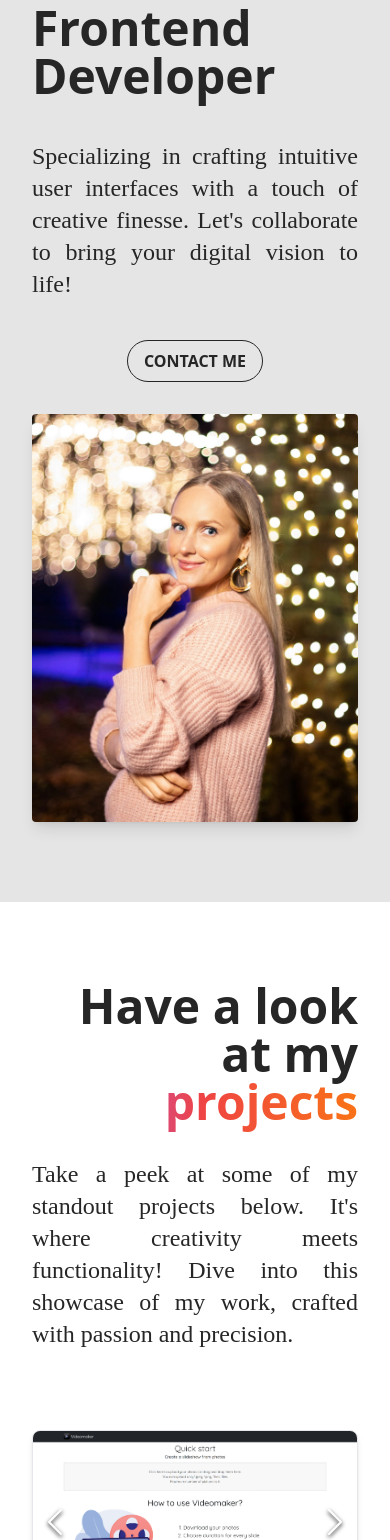
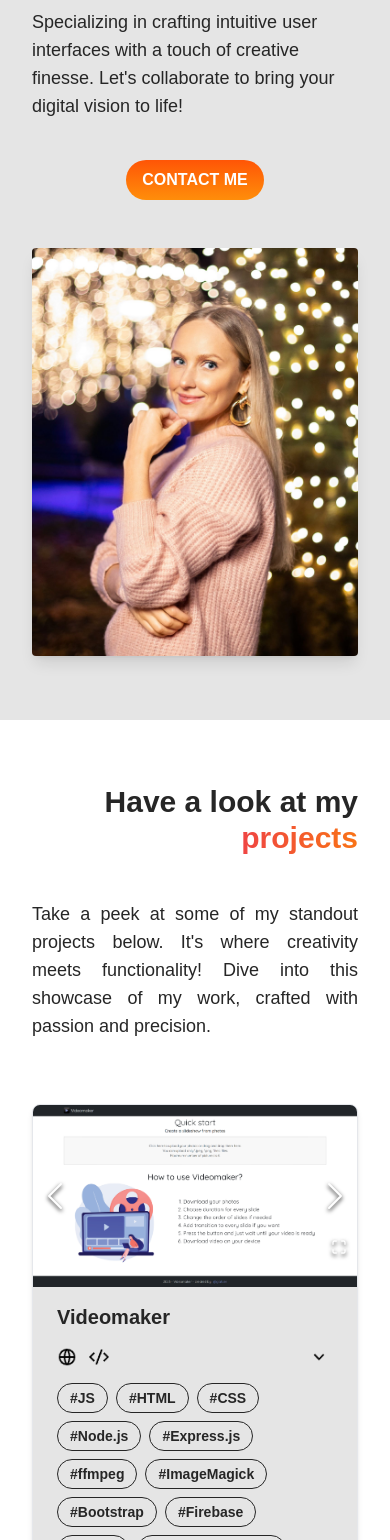
Before and after one commit to glafver/portfolio, a React (Vite) app: page / in a window 390 px wide. Shown: the part 308-1848 px from the top of the page. Built offline with nearby package versions, Linux system fonts and the light colour scheme.

Commit message:
style changes

```diff
--- a/src/components/ContactModal.tsx
+++ b/src/components/ContactModal.tsx
@@ -15,7 +15,7 @@ const ContactModal: React.FC = () => {
                         <h2 className="block text-4xl font-bold sm:inline h-20 my-2 text-transparent bg-clip-text bg-gradient-to-r from-purple-500 via-red-500 to-orange-500">
                             My Contacts
                         </h2>
-                        <div className='mb-5 font-forum text-xl'>You can easily reach me by email or phone</div>
+                        <div className='mb-5 text-xl'>You can easily reach me by email or phone</div>
                         <div className='flex items-center mb-3'><img className='h-5 mr-3' src={icon_phone} alt="" />+46760558355</div>
                         <div className='flex items-center'><img className='h-5 mr-3' src={icon_mail} alt="" />glafver22@gmail.com</div>
                         <button
--- a/src/components/ContactSection.tsx
+++ b/src/components/ContactSection.tsx
@@ -11,18 +11,17 @@ const Contact: React.FC = () => {
                 className="gv-color-changing-bg absolute inset-0 -top-36 h-96 w-4/5 max-w-7xl mx-auto flex flex-col"
                 style={{
                     borderBottomLeftRadius: '12rem',
-                    borderBottomRightRadius: '12rem',
-                    // height: 'calc(100% + 1rem)'
+                    borderBottomRightRadius: '12rem'
                 }}
             >
                 <div className='p-12 pt-6 lg:pt-20 text-center m-auto'>
-                    <h1 className="text-3xl lg:text-6xl font-semibold mb-6 lg:mb-12 text-white">
+                    <h1 className="text-3xl lg:text-5xl font-semibold mb-6 lg:mb-12 text-white">
                         Interested in working with me?
                     </h1>
                     <div className='flex flex-col-reverse lg:flex-row items-center justify-center'>
                         <button
                             onClick={() => { handleOpen(); }}
-                            className="w-max uppercase bg-neutral-800 text-white font-bold py-2 px-4 mr-3 rounded-full hover:text-neutral-800 hover:bg-white">
+                            className="w-max uppercase bg-neutral-800 text-white font-bold py-2 px-4 lg:mr-3 rounded-full hover:text-neutral-800 hover:bg-white">
                             Get in touch
                         </button>
                         <button
--- a/src/components/Hero.tsx
+++ b/src/components/Hero.tsx
@@ -7,23 +7,23 @@ const Hero: React.FC = () => {
 
     return (
         <>
-            <div className="bg-neutral-200 p-8 pb-20 lg:p-12 lg:py-20">
+            <div className="bg-neutral-200 p-8 pb-16 lg:p-12 lg:py-28">
                 <div className="max-w-7xl mx-auto flex flex-col lg:flex-row items-center justify-between">
                     <div className="lg:w-1/2 lg:pr-10">
-                        <h1 className="text-5xl lg:text-6xl font-bold text-neutral-800">
+                        <h1 className="text-3xl lg:text-5xl font-bold text-neutral-800">
                             Hey, I'm
                             <span className="ml-4 text-transparent bg-clip-text bg-gradient-to-r from-purple-500 via-red-500 to-orange-500">
                                 Glafira
                             </span>
                             , creative Frontend Developer
                         </h1>
-                        <p className="py-10 lg:py-12 font-forum text-2xl text-justify">
+                        <p className="py-10 lg:py-12 text-lg lg:text-xl">
                             Specializing in crafting intuitive user interfaces with a touch of creative finesse. Let's collaborate to bring your digital vision to life!
                         </p>
-                        <div className='flex w-full justify-center lg:justify-start lg:mb-0'>
+                        <div className='flex w-full justify-center mb-4 lg:mb-0'>
                             <button
                                 onClick={() => { handleOpen(); }}
-                                className="uppercase border border-neutral-800 text-neutral-800 font-bold py-2 px-4 rounded-full hover:bg-neutral-800 hover:text-white transition duration-300"
+                                className="uppercase gv-color-changing-bg font-bold py-2 px-4 text-white rounded-full hover:text-black transition duration-300"
                             >
                                 Contact me
                             </button>
--- a/src/components/Navbar.tsx
+++ b/src/components/Navbar.tsx
@@ -26,7 +26,7 @@ const Navbar: React.FC = () => {
                         </svg>
                     </button>
                 </div>
-                <div className={`lg:flex ${isOpen ? 'block' : 'hidden'} text-xl text-end w-full mt-4 lg:mt-0 lg:items-center lg:w-auto`}>
+                <div className={`lg:flex ${isOpen ? 'block' : 'hidden'} text-lg lg:text-xl text-end w-full lg:items-center lg:w-auto`}>
                     <div>
                         <a
                             href="#projects"
--- a/src/components/ProjectCard.tsx
+++ b/src/components/ProjectCard.tsx
@@ -30,9 +30,9 @@ const ProjectCard: React.FC<ProjectCardProps> = ({ project }) => {
     return (
         <div className="bg-neutral-200 rounded-lg shadow-md hover:shadow-xl transition duration-300 overflow-hidden border">
             <ImageGallery showThumbnails={false} showFullscreenButton={true} showPlayButton={false} items={galleryItems} />
-            <div className="px-6 py-4 text-xl">
-                <div className="font-bold mb-3 flex flex-col">
-                    <div className='mb-3'>{project.title}</div>
+            <div className="px-6 py-4">
+                <div className="font-bold mb-3 lg:mb-5 flex flex-col">
+                    <div className='mb-3 lg:mb-5 text-xl lg:text-2xl'>{project.title}</div>
                     <div className='flex items-center'>
                         <a target="_blank" href={project.link}><img className='h-5 w-5' src={icon_web} /></a>
                         <a target="_blank" href={project.code}><img className='h-5 w-5 ml-3' src={icon_code} /></a>
@@ -42,7 +42,7 @@ const ProjectCard: React.FC<ProjectCardProps> = ({ project }) => {
                             src={openDropdown ? icon_up : icon_down} />
                     </div>
                 </div>
-                <p className={`mb-3 font-forum transition duration-300 lg:block ${openDropdown ? `block` : `hidden`}`}>
+                <p className={`text-lg lg:text-xl mb-3 lg:mb-5 transition duration-300 lg:block ${openDropdown ? `block` : `hidden`}`}>
                     {project.description}
                 </p>
                 <div className="">
--- a/src/components/ProjectsSection.tsx
+++ b/src/components/ProjectsSection.tsx
@@ -52,24 +52,24 @@ const ProjectsSection: React.FC = () => {
     ];
 
     return (
-        <div id='projects' className="bg-white px-8 lg:px-12 py-20 lg:py-32 relative">
+        <div id='projects' className="bg-white px-8 lg:px-12 py-16 lg:py-28 relative">
             <div className='relative z-10'>
                 <div className="max-w-7xl mx-auto lg:px-4">
-                    <div className="mx-auto pb-20 lg:pb-28 flex flex-col lg:flex-row-reverse items-center justify-between">
+                    <div className="mx-auto pb-16 lg:pb-28 flex flex-col lg:flex-row-reverse items-end lg:items-center justify-between">
                         <div className="lg:w-1/2 text-right">
-                            <h2 className="text-5xl lg:text-6xl font-bold text-neutral-800 lg:pl-24 lg:pb-36">Have a look at my
+                            <h2 className="text-3xl lg:text-5xl font-bold text-neutral-800 lg:pl-24">Have a look at my
                                 <span className="block sm:inline h-20  ml-4 text-transparent bg-clip-text bg-gradient-to-r from-purple-500 via-red-500 to-orange-500">
                                     projects
                                 </span>
                             </h2>
                         </div>
                         <div className="lg:w-1/2">
-                            <p className="text-2xl font-forum text-justify">
+                            <p className="text-lg lg:text-xl text-justify">
                                 Take a peek at some of my standout projects below. It's where creativity meets functionality! Dive into this showcase of my work, crafted with passion and precision.
                             </p>
                         </div>
                     </div>
-                    <div className="grid grid-cols-1 md:grid-cols-2 lg:grid-cols-2 gap-20 lg:gap-32">
+                    <div className="grid grid-cols-1 md:grid-cols-2 lg:grid-cols-2 gap-20 lg:gap-28">
                         {projects.map((project) => (
                             <ProjectCard key={project.id} project={project} />
                         ))}
--- a/tailwind.config.js
+++ b/tailwind.config.js
@@ -8,7 +8,7 @@ export default {
     extend: {
       fontFamily: {
         forum: ['Forum', 'serif'],
-        mons: ['Montserrat', 'sans-serif']
+        monst: ['Montserrat', 'sans-serif']
       },
     },
   },
```
Also changed, not shown: src/components/AboutSection.tsx (+8 -7 lines), src/index.css (+0 -24 lines).
